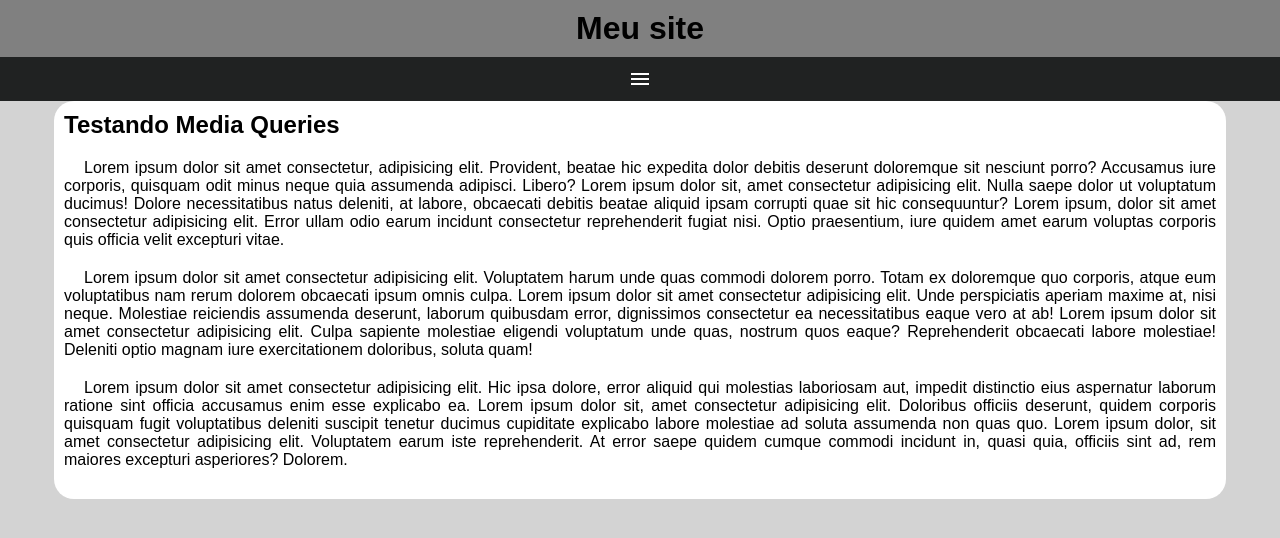
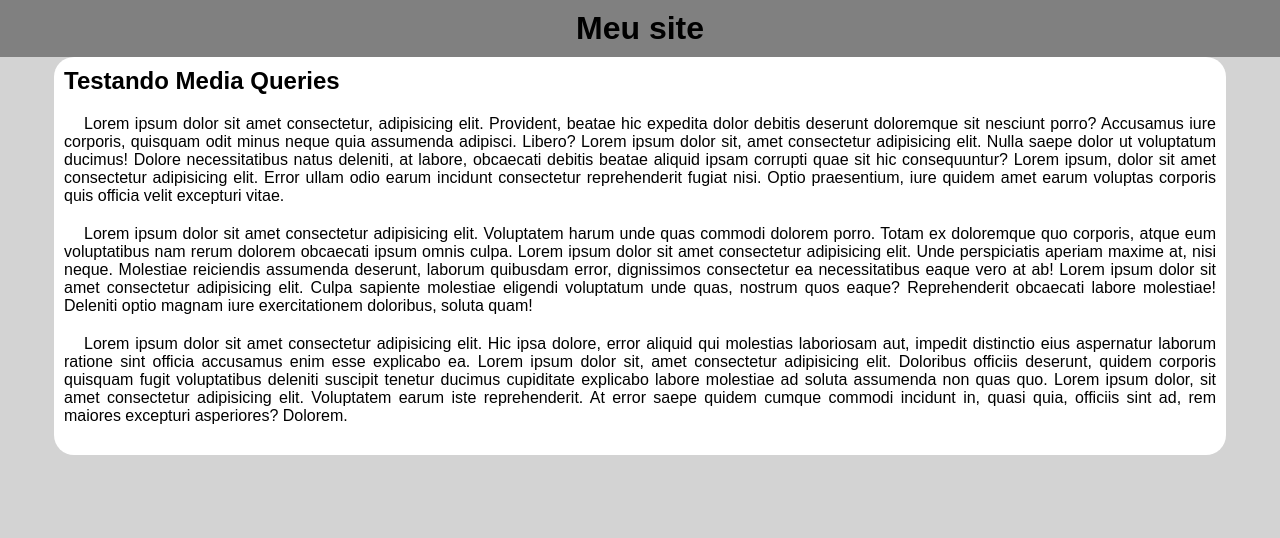
Before and after one commit to robersonweb/html-css, a plain HTML site: page ex026/mq005/index.html in a window 1280 px wide. Drawn offline with nearby package versions, Linux system fonts and the light colour scheme.

Commit message:
atualizando ex026 mq5

```diff
--- /dev/null
+++ b/ex026/mq005/estilos/media-query.css
@@ -0,0 +1,24 @@
+@charset "utf-8";
+
+/*Todas as demais medias*/
+
+/* Typical Device Breakpoints
+Pequenas telas: até 600px
+Celulares: de 600px até 768px
+Tablet: 768px até 992px
+Desktop: 992 até 1200px
+Grandes telas: acima de 1200px
+*/
+
+@media screen and ( min-width: 768px) {
+
+    span#burger {
+        display: none;
+    }
+}
+
+*{
+    margin: 0px;
+    padding: 0px;
+
+}
--- a/ex026/mq005/index.html
+++ b/ex026/mq005/index.html
@@ -7,6 +7,8 @@
     <title>Media Query</title>
     <link rel="stylesheet" href="https://fonts.googleapis.com/css2?family=Material+Symbols+Outlined:opsz,wght,FILL,GRAD@20..48,100..700,0..1,-50..200" />
     <link rel="stylesheet" href="estilos/style.css">
+    <link rel="stylesheet" href="estilos/media-query.css">
+
 </head>
 <body>
     <header>
```
